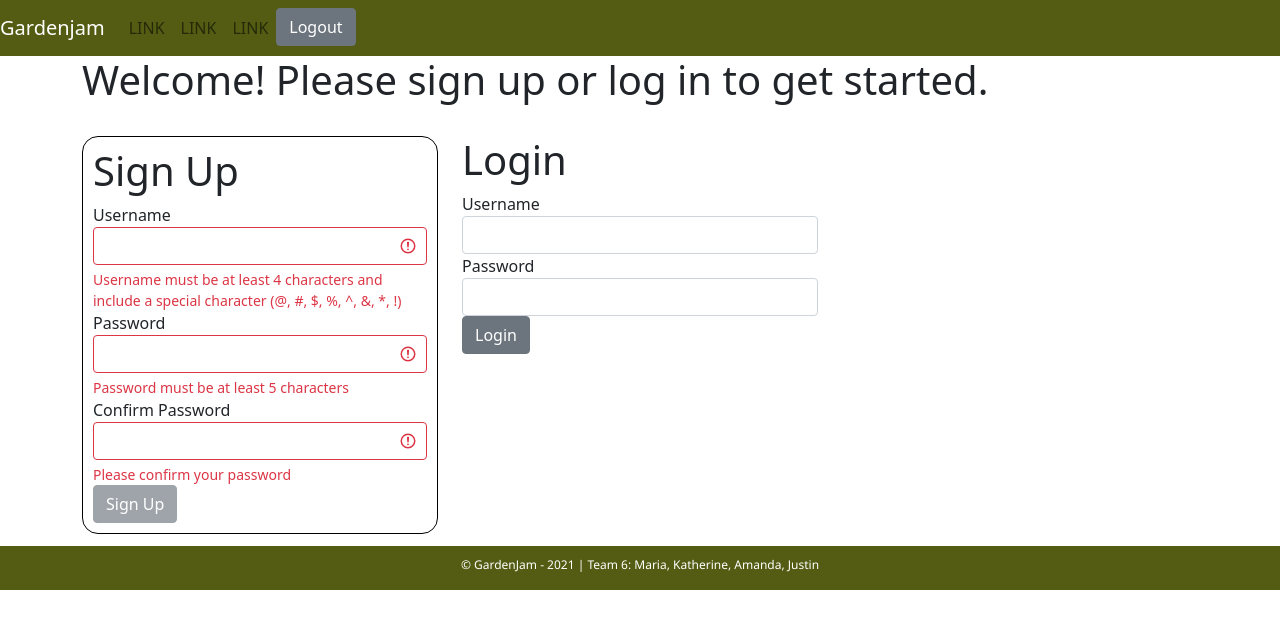
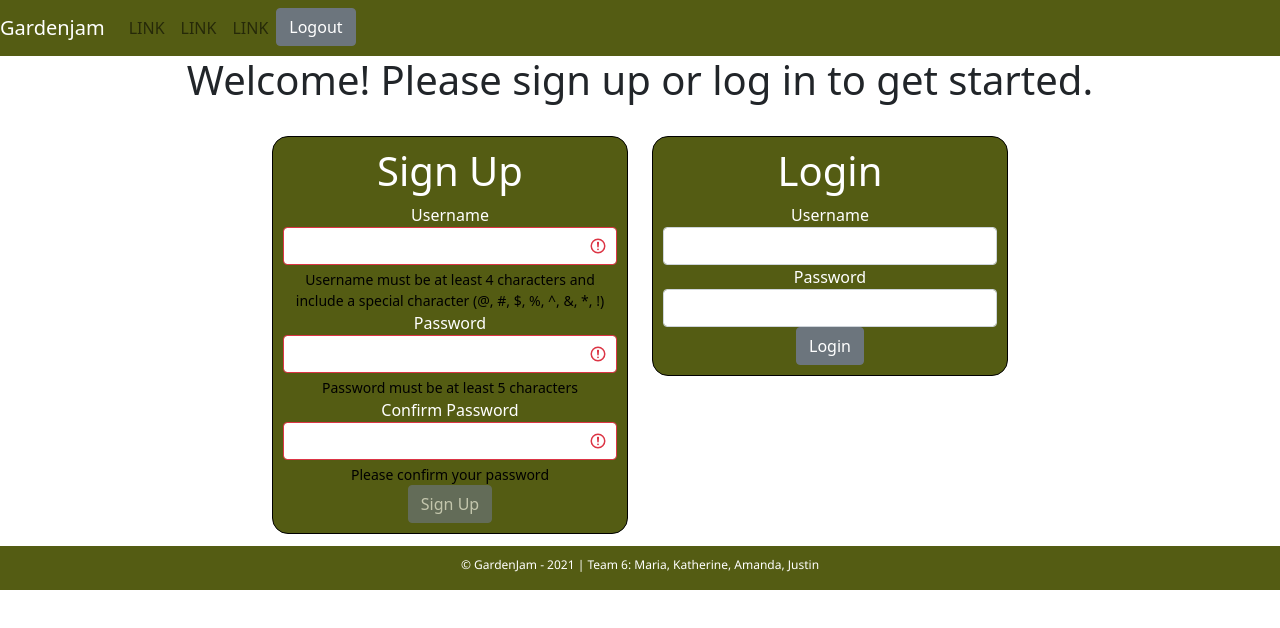
Before and after one commit to Mariabruner/gardenjam_client, a React (Create React App) app: page / in a window 1280 px wide. Shown: the top 628 px of the page. Built offline with nearby package versions, Linux system fonts and the light colour scheme; a web font is replaced by a local one.

Commit message:
Kj added form validation for login and changed some styling on login/signup page

```diff
--- a/src/auth/Auth.js
+++ b/src/auth/Auth.js
@@ -4,12 +4,20 @@ import Signup from './Signup';
 import Login from './Login';
 
 const Auth = (props) => {
+const authStyle = {
+    display: 'flex',
+    justifyContent: 'center'
+}
+const headerStyle = {
+    display: 'flex',
+    justifyContent: 'center'
+}
     return (
-        <Container className="auth-container">
+        <Container className="auth-container" >
 
-            <h1> Welcome! Please sign up or log in to get started. </h1>
+            <h1 style={headerStyle}> Welcome! Please sign up or log in to get started. </h1>
             <br></br>
-            <Row>
+            <Row style={authStyle}>
                 <Col md="4">
                     <Signup updateToken={props.updateToken}/>
                 </Col>
--- a/src/auth/Login.js
+++ b/src/auth/Login.js
@@ -1,9 +1,23 @@
 import React, {useState} from 'react';
-import {Form, FormGroup, Label, Input, Button } from 'reactstrap';
+import {Form, FormGroup, Label, Input, Button, FormFeedback } from 'reactstrap';
 
 const Login = (props) => {
     const [username, setUsername] = useState('');
     const [password, setPassword] = useState('');
+
+
+
+
+
+    const formWrapper = {
+        border: '1px solid black',
+        borderRadius: '1em',
+        padding: '10px',
+        backgroundColor: '#545C13',
+        color: 'white',
+        textAlign: 'center',
+
+    }
 
     const handleSubmit = (event) => {
         event.preventDefault();
@@ -14,22 +28,32 @@ const Login = (props) => {
                 'Content-Type': 'application/json'
             })
         }).then(
-            (response) => response.json()
-        ).then((data) => {
-            props.updateToken(data.sessionToken)
-        })
+            (response) => response.json())
+
+        .then ((data) => {
+            console.log(data)
+
+            if (data.message != "User successfully logged in!") {
+                alert(data.message)
+            } else {
+            props.updateToken(data.sessionToken)}
+         })
     }
     return (
-        <div>
+        <div style={formWrapper}>
             <h1>Login</h1>
             <Form onSubmit={handleSubmit}>
                 <FormGroup>
                     <Label htmlFor = "username">Username</Label>
-                    <Input onChange={(e) => setUsername(e.target.value)} name="username"/>
+                    <Input onChange={(e) =>
+                    {setUsername(e.target.value)
+
+                    }} name="username"/>
+
                 </FormGroup>
                 <FormGroup>
                     <Label htmlFor="password">Password</Label>
-                    <Input onChange={(e) => setPassword(e.target.value)} name="password" value={password}/>
+                    <Input onChange={(e) => setPassword(e.target.value)} name="password" type="password" value={password}/>
                 </FormGroup>
                 <Button type="submit">Login</Button>
 
--- a/src/auth/Signup.js
+++ b/src/auth/Signup.js
@@ -1,4 +1,5 @@
 
+import { findByLabelText } from '@testing-library/react';
 import React, { useState } from 'react';
 import { Form, FormGroup, Label, Input, Button, FormFeedback } from 'reactstrap';
 
@@ -17,8 +18,17 @@ const Signup = (props) => {
     const formWrapper = {
         border: '1px solid black',
         borderRadius: '1em',
-        padding: '10px'
+        padding: '10px',
+        backgroundColor: '#545C13',
+        color: 'white',
+        textAlign: 'center',
+
     }
+
+    const feedBackStyle ={
+        color: 'black'
+    }
+
 
     let handleSubmit = (event) => {
         event.preventDefault();
@@ -31,6 +41,13 @@ const Signup = (props) => {
         }).then(
             (response) => response.json()
         ).then((data) => {
+            console.log(data)
+            if (data.message === "Username already in use" ){
+                alert(data.message)
+            }
+            if (data.message === "Failed to register user" ){
+                alert(data.message)
+            }
             props.updateToken(data.sessionToken)
         })
     }
@@ -40,7 +57,7 @@ const Signup = (props) => {
             <h1>Sign Up</h1>
             <Form onSubmit={handleSubmit}>
                 <FormGroup>
-                    <Label htmlFor="username">Username</Label>
+                    <Label htmlFor="username" >Username</Label>
                     <Input valid={usernameValid} invalid={!usernameValid} onChange={(e) => {
                         setUsername(e.target.value)
                         if (e.target.value.length >= 4 && (e.target.value.includes ("@") || e.target.value.includes ("#") || e.target.value.includes ("$") || e.target.value.includes ("!") || e.target.value.includes ("%") || e.target.value.includes ("^") || e.target.value.includes ("*") || e.target.value.includes ("&")))
@@ -52,7 +69,7 @@ const Signup = (props) => {
 
 
                     }} name="username" value={username} />
-                    <FormFeedback invalid>
+                    <FormFeedback style={feedBackStyle} invalid>
                         {'Username must be at least 4 characters and include a special character (@, #, $, %, ^, &, *, !)'}
                     </FormFeedback>
 
@@ -72,8 +89,9 @@ const Signup = (props) => {
                             setConfirmPasswordValid(true);
                         }
 
-                    }} name="password" value={password} />
-                    <FormFeedback invalid>
+                    }} name="password" type="password"
+                    value={password} />
+                    <FormFeedback style={feedBackStyle} invalid>
                         {'Password must be at least 5 characters'}
                     </FormFeedback>
                 </FormGroup>
@@ -88,8 +106,8 @@ const Signup = (props) => {
                         } else {
                             setConfirmPasswordValid(false);
                         }
-                    }} name="confirmPassword" value={confirmPassword} />
-                    { <FormFeedback>
+                    }} name="confirmPassword" type="password" value={confirmPassword} />
+                    { <FormFeedback style={feedBackStyle}>
                         {confirmPassword.length === 0
                             ?
                             'Please confirm your password'
```
